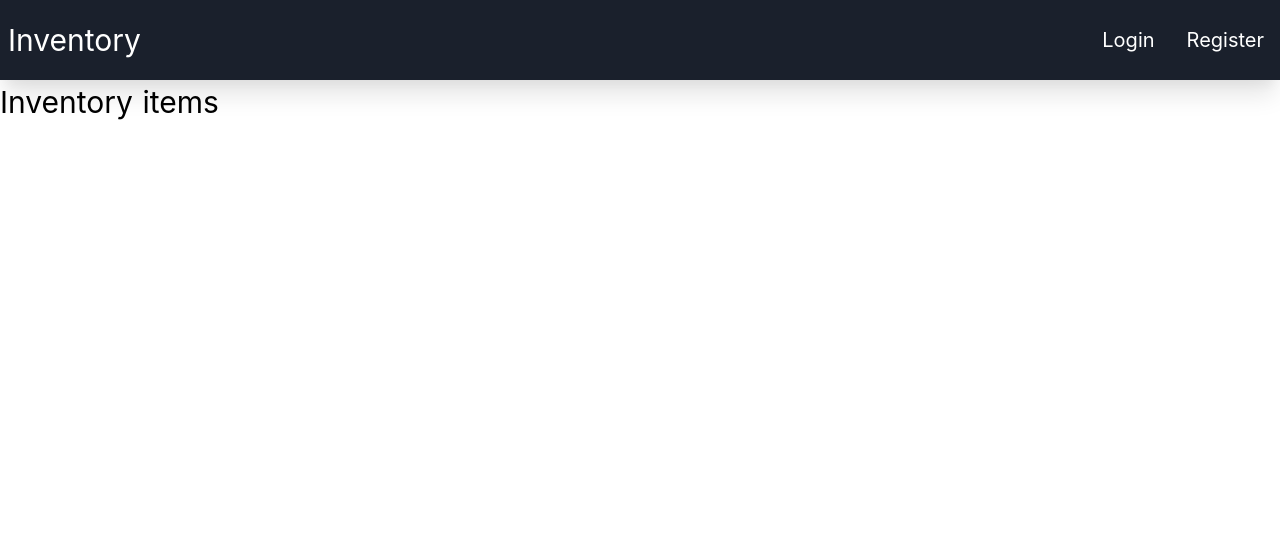
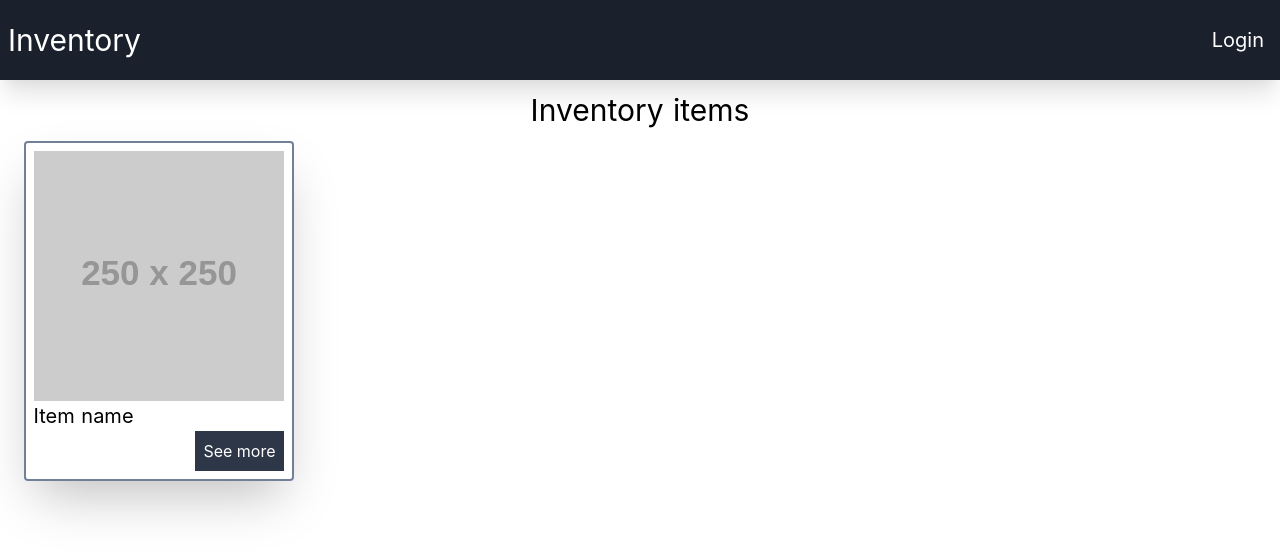
Before and after one commit to ChrisStyles99/nuxt-inventory, a Nuxt app in the folder client/: page / in a window 1280 px wide. Shown: the top 554 px of the page. Built offline with nearby package versions, Linux system fonts and the light colour scheme.

Commit message:
Added item card component

```diff
--- /dev/null
+++ b/client/components/ItemCard.vue
@@ -0,0 +1,23 @@
+<template>
+  <div class="card rounded shadow-2xl mx-auto p-2 border-2 border-gray-600">
+    <div class="card-img w-full">
+      <img class="object-cover" src="https://via.placeholder.com/250" alt="Image">
+    </div>
+    <div class="card-content">
+      <h1 class="text-xl">
+        Item name
+      </h1>
+      <button class="float-right p-2 bg-gray-800 text-white">See more</button>
+    </div>
+  </div>
+</template>
+
+<script>
+export default {
+
+}
+</script>
+
+<style>
+
+</style>
--- a/client/components/Navbar.vue
+++ b/client/components/Navbar.vue
@@ -7,10 +7,9 @@
     </h1>
     <ul class="flex flex-row">
       <li class="nav-link">
-        <nuxt-link class="nav-anchor" to="/login">Login</nuxt-link>
-      </li>
-      <li class="nav-link">
-        <nuxt-link class="nav-anchor" to="/register">Register</nuxt-link>
+        <nuxt-link class="nav-anchor" to="/login">
+          Login
+        </nuxt-link>
       </li>
     </ul>
   </nav>
--- a/client/layouts/default.vue
+++ b/client/layouts/default.vue
@@ -9,10 +9,8 @@
 import Navbar from '@/components/Navbar.vue'
 
 export default {
-  setup () {
-    return {
-      Navbar
-    }
+  components: {
+    Navbar
   }
 }
 </script>
--- a/client/pages/index.vue
+++ b/client/pages/index.vue
@@ -1,11 +1,22 @@
 <template>
   <div class="container mx-auto">
-    <h1 class="text-3xl">Inventory items</h1>
+    <h1 class="text-3xl text-center mt-2">
+      Inventory items
+    </h1>
+    <div class="grid grid-cols-4 gap-1 mt-2">
+      <ItemCard />
+    </div>
   </div>
 </template>
 
 <script>
-export default {}
+import ItemCard from '@/components/ItemCard.vue'
+
+export default {
+  components: {
+    ItemCard
+  }
+}
 </script>
 
 <style>
--- a/client/pages/login/index.vue
+++ b/client/pages/login/index.vue
@@ -4,7 +4,9 @@
       class="bg-gray-900 flex flex-col shadow-xl p-4 rounded-xl w-2/5 text-white"
       @submit.prevent="login"
     >
-      <h1 class="text-3xl text-center my-2">Login</h1>
+      <h1 class="text-3xl text-center my-2">
+        Login
+      </h1>
       <label for="email" class="text-xl my-2">Email: </label>
       <input
         id="email"
@@ -36,7 +38,6 @@ export default {
   },
   methods: {
     login () {
-      console.log(this.email, this.password)
       this.email = ''
       this.password = ''
     }
--- /dev/null
+++ b/client/pages/product/_id.vue
@@ -0,0 +1,14 @@
+<template>
+  <div class="product">
+    <h1>Product name</h1>
+  </div>
+</template>
+
+<script>
+export default {
+
+}
+</script>
+
+<style>
+</style>
```
Also changed, not shown: client/pages/register/index.vue (deleted).
